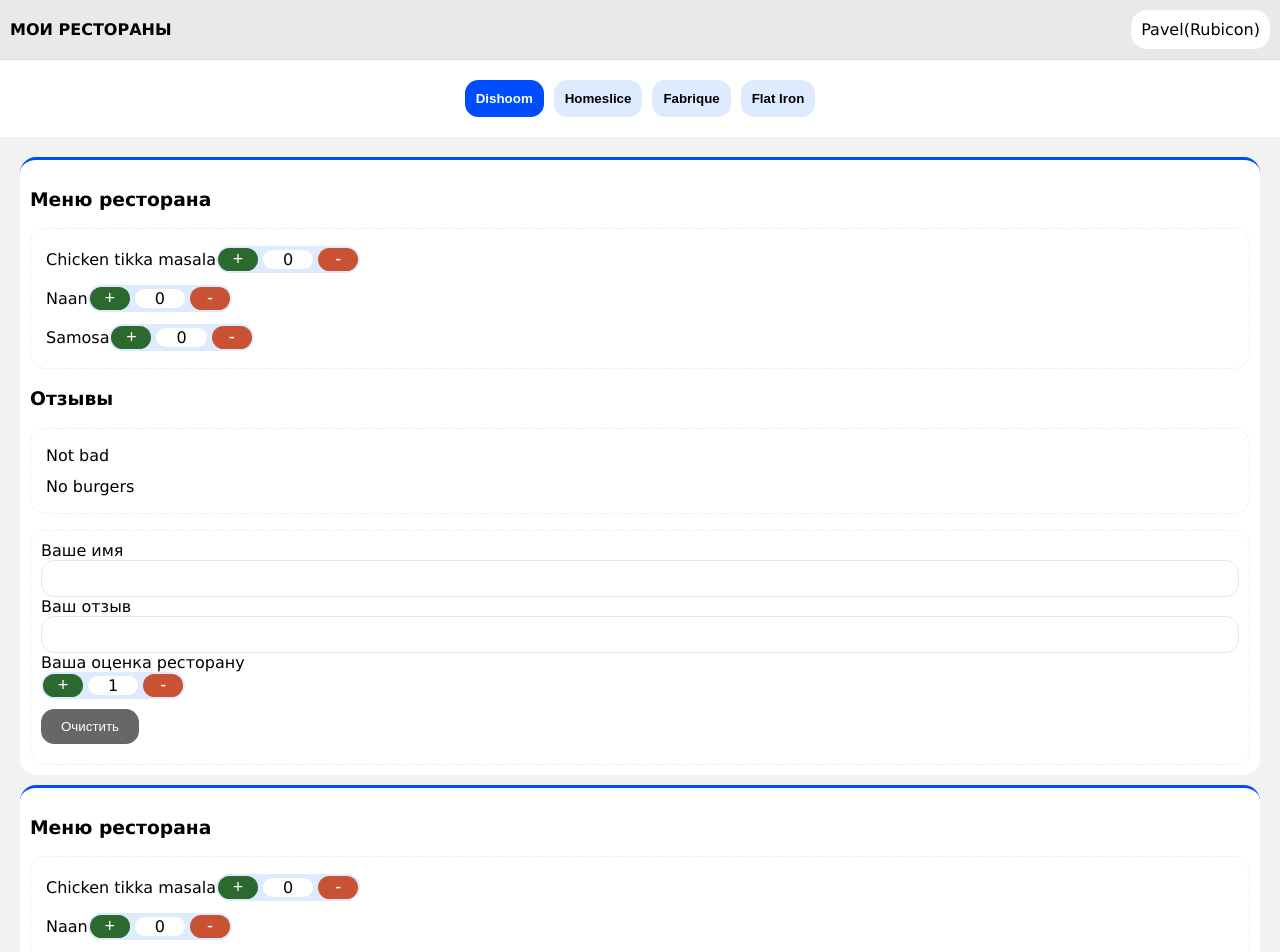
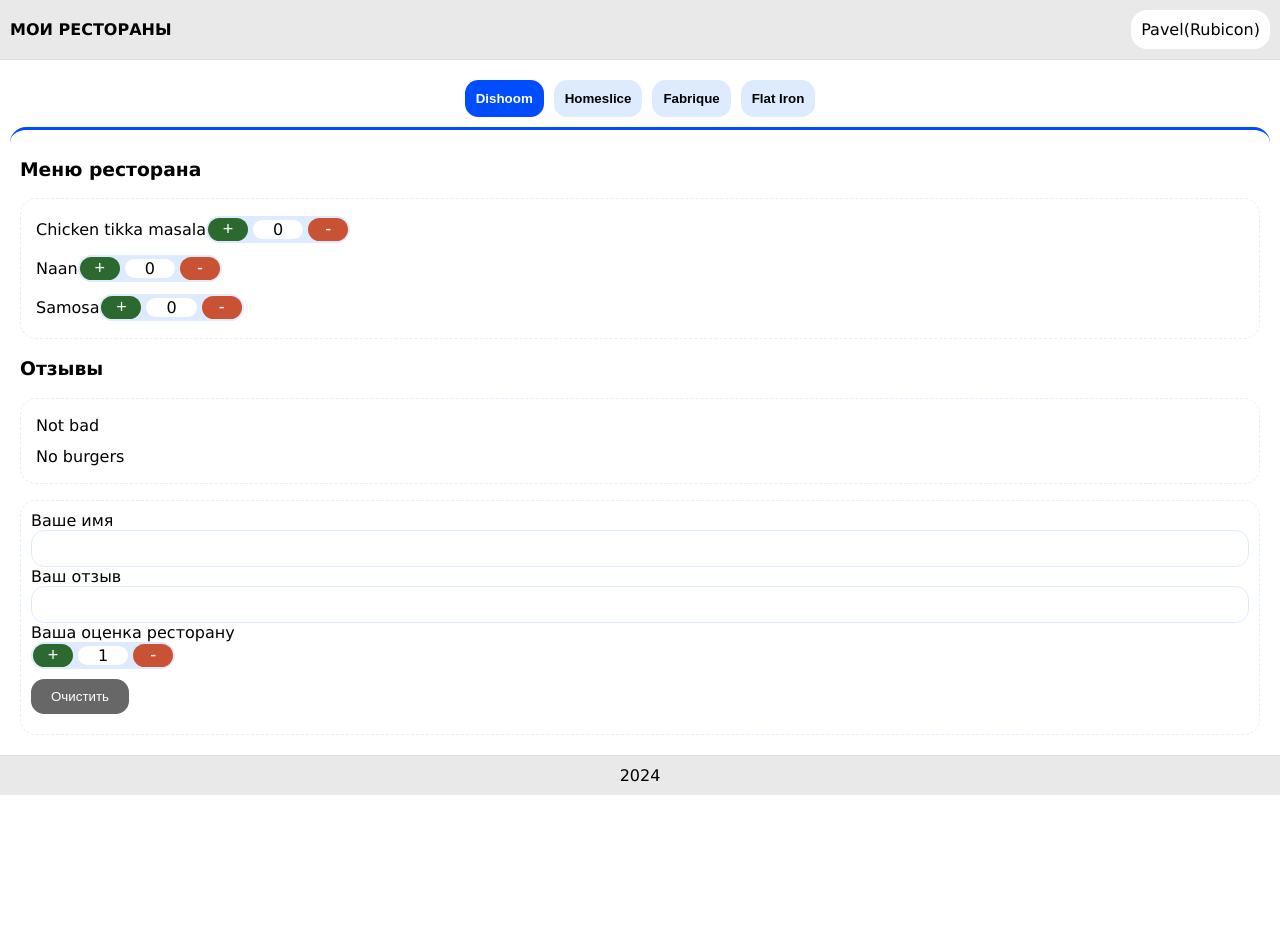
Before and after one commit to virusok/reactwork, a React (Vite) app in the folder homework/: page / in a window 1280 px wide. Shown: the top 952 px of the page. After the commit the page ends 800 px from the top, so only its background shows below. Built offline with nearby package versions, Linux system fonts and the light colour scheme.

Commit message:
Исправление 4 ДЗ
Переделал

```diff
--- a/homework/src/template/components/App.jsx
+++ b/homework/src/template/components/App.jsx
@@ -1,27 +1,11 @@
-import { useState } from "react";
+import { Layout } from "./layout/Layout";
 import { restaurants } from "/database/mock";
-import { Layout } from "./layout/Layout";
 import { Restaurant } from "./restaurant/Restaurant";
-import { Tabmenu } from "./tabmenu/Tabmenu";
+
 export const App = () => {
-	const firstTab = restaurants[0].id;
-	const [activeTab, setTab] = useState(firstTab);
-	const selectedRestaurant = restaurants.find(({ id }) => {
-		return id === activeTab;
-	});
-	const tabHandleClick = (selectedTab) => {
-		setTab(selectedTab);
-	};
 	return (
 		<Layout>
-			<div className='restorane-names'>
-				<Tabmenu
-					tabActive={activeTab}
-					tabElements={restaurants}
-					tabSelector={tabHandleClick}
-				/>
-			</div>
-			<Restaurant restaurant={selectedRestaurant} />
+			<Restaurant restaurant={restaurants} />
 		</Layout>
 	);
 };
--- a/homework/src/template/components/progressbar/ProgressBar.jsx
+++ b/homework/src/template/components/progressbar/ProgressBar.jsx
@@ -1,7 +1,7 @@
 import { useEffect, useState } from "react";
 const progressBar = "progressbar";
 export const ProgressBar = () => {
-	const [ProgressBarWidth, setProgressBarWidth] = useState(0);
+	const [progressBarWidth, setProgressBarWidth] = useState(0);
 	useEffect(() => {
 		const checkHeight = () => {
 			const windowHeight = document.body.clientHeight - window.innerHeight;
@@ -12,6 +12,6 @@
 		return () => {
 			window.removeEventListener("scroll", checkHeight);
 		};
-	}, [ProgressBarWidth]);
-	return <div className={progressBar} style={{ width: ProgressBarWidth }}></div>;
+	}, [progressBarWidth]);
+	return <div className={progressBar} style={{ width: progressBarWidth }}></div>;
 };
--- a/homework/src/template/components/restaurant/Restaurant.jsx
+++ b/homework/src/template/components/restaurant/Restaurant.jsx
@@ -1,13 +1,32 @@
-import { RestaurantItem } from "./restaurantitem/RestaurantItem";
+import { useState } from "react";
+import { Menu } from "./menu/Menu";
+import { Review } from "./review/Review";
+import { ReviewForm } from "../reviewform/ReviewForm";
+import { Tabmenu } from "../tabmenu/Tabmenu";
+
 export const Restaurant = ({ restaurant }) => {
+	const firstTab = restaurant[0].id;
+	const [activeTab, setTab] = useState(firstTab);
+	const selectedRestaurant = restaurant.find(({ id }) => {
+		return id === activeTab;
+	});
+	const tabHandleClick = (selectedTab) => {
+		setTab(selectedTab);
+	};
 	return (
-		<div className='restorane-list'>
-			<RestaurantItem restaurant={restaurant} />
-			<RestaurantItem restaurant={restaurant} />
-			<RestaurantItem restaurant={restaurant} />
-			<RestaurantItem restaurant={restaurant} />
-			<RestaurantItem restaurant={restaurant} />
-			<RestaurantItem restaurant={restaurant} />
-		</div>
+		<>
+			<div className='restorane-names'>
+				<Tabmenu
+					tabActive={activeTab}
+					tabElements={restaurant}
+					tabSelector={tabHandleClick}
+				/>
+			</div>
+			<div className='restorane-item'>
+				<Menu key={selectedRestaurant.id} menu={selectedRestaurant.menu} />
+				<Review reviews={selectedRestaurant.reviews} />
+				<ReviewForm />
+			</div>
+		</>
 	);
 };
--- a/homework/src/template/components/restaurant/menu/Menu.jsx
+++ b/homework/src/template/components/restaurant/menu/Menu.jsx
@@ -1,12 +1,17 @@
-import { useState } from "react";
-import { Counter } from "../../counter/Counter";
-
-export const Menu = ({ menuItem }) => {
-	let [value, setValue] = useState(0);
-
+import { MenuItem } from "../menuItem/MenuItem";
+export const Menu = ({ menu }) => {
 	return (
-		<li>
-			{menuItem.name} <Counter value={value} setValue={setValue} />
-		</li>
+		<>
+			<h3>Меню ресторана</h3>
+			{menu.length ? (
+				<ul className='restorane-catalog'>
+					{menu.map((menu, index) => (
+						<MenuItem key={index} menuItem={menu.name} />
+					))}
+				</ul>
+			) : (
+				"У ресторана нет меню."
+			)}
+		</>
 	);
 };
--- /dev/null
+++ b/homework/src/template/components/restaurant/menuItem/menuItem.jsx
@@ -0,0 +1,12 @@
+import { useState } from "react";
+import { Counter } from "../../counter/Counter";
+
+export const MenuItem = ({ menuItem, index }) => {
+	let [value, setValue] = useState(0);
+
+	return (
+		<li key={index}>
+			{menuItem} <Counter value={value} setValue={setValue} />
+		</li>
+	);
+};
--- a/homework/src/template/components/restaurant/review/Review.jsx
+++ b/homework/src/template/components/restaurant/review/Review.jsx
@@ -1,3 +1,16 @@
-export const Review = ({ reviewItem }) => {
-	return <li>{reviewItem.text}</li>;
+export const Review = ({ reviews }) => {
+	return (
+		<>
+			<h3>Отзывы</h3>
+			{reviews.length ? (
+				<ul className='restorane-reviews'>
+					{reviews.map((review, index) => (
+						<li key={index}>{review.text}</li>
+					))}
+				</ul>
+			) : (
+				"У ресторана нет отзывов."
+			)}
+		</>
+	);
 };
--- a/homework/src/template/components/reviewform/UseForm.jsx
+++ b/homework/src/template/components/reviewform/UseForm.jsx
@@ -1,33 +1,33 @@
 import { useReducer } from "react";
 
-const RatingMinCounter = 1;
-const RatingMaxCounter = 5;
+const ratingMinCounter = 1;
+const ratingMaxCounter = 5;
 const DEFAULT_VALUES = {
 	userName: "",
 	reviewText: "",
-	rating: RatingMinCounter,
+	rating: ratingMinCounter,
 };
 const SET_NAME = "setName";
 const SET_REVIEW = "setReview";
 const SET_RATING = "setRating";
 const CLEAR_FORM = "clearForm";
 const reducer = (state, action) => {
-	const { type, Task } = action;
+	const { type, element } = action;
 	switch (type) {
 		case SET_NAME:
 			return {
 				...DEFAULT_VALUES,
-				userName: Task,
+				userName: element,
 			};
 		case SET_REVIEW:
 			return {
 				...state,
-				reviewText: Task,
+				reviewText: element,
 			};
 		case SET_RATING:
 			return {
 				...state,
-				rating: Task,
+				rating: element,
 			};
 		case CLEAR_FORM:
 			return {
@@ -44,14 +44,14 @@
 	const { userName, reviewText, rating } = form;
 
 	const setName = (value) => {
-		dispatch({ type: SET_NAME, Task: value });
+		dispatch({ type: SET_NAME, element: value });
 	};
 	const setReview = (value) => {
-		dispatch({ type: SET_REVIEW, Task: value });
+		dispatch({ type: SET_REVIEW, element: value });
 	};
 	const setRating = (value) => {
-		if (value >= RatingMinCounter && value <= RatingMaxCounter) {
-			dispatch({ type: SET_RATING, Task: value });
+		if (value >= ratingMinCounter && value <= ratingMaxCounter) {
+			dispatch({ type: SET_RATING, element: value });
 		}
 	};
 	const clearForm = () => {
```
